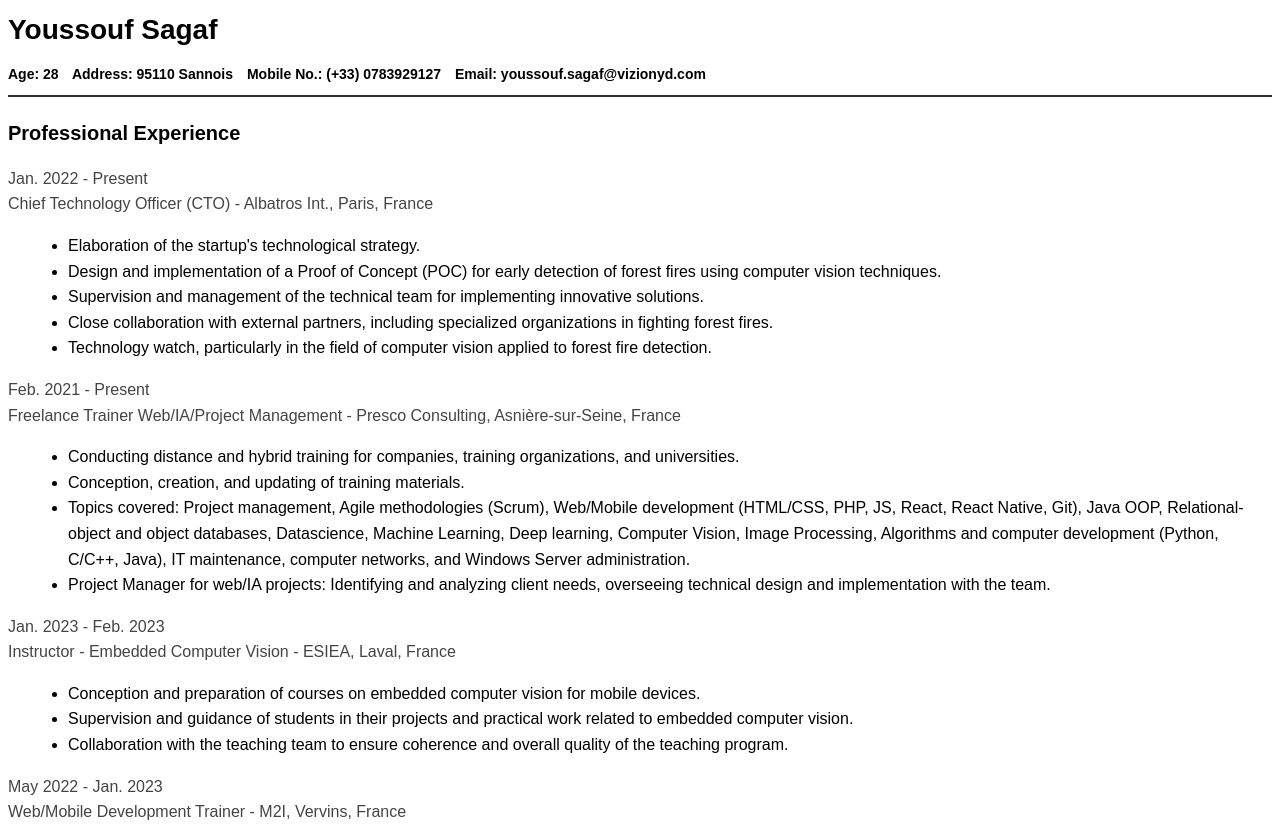
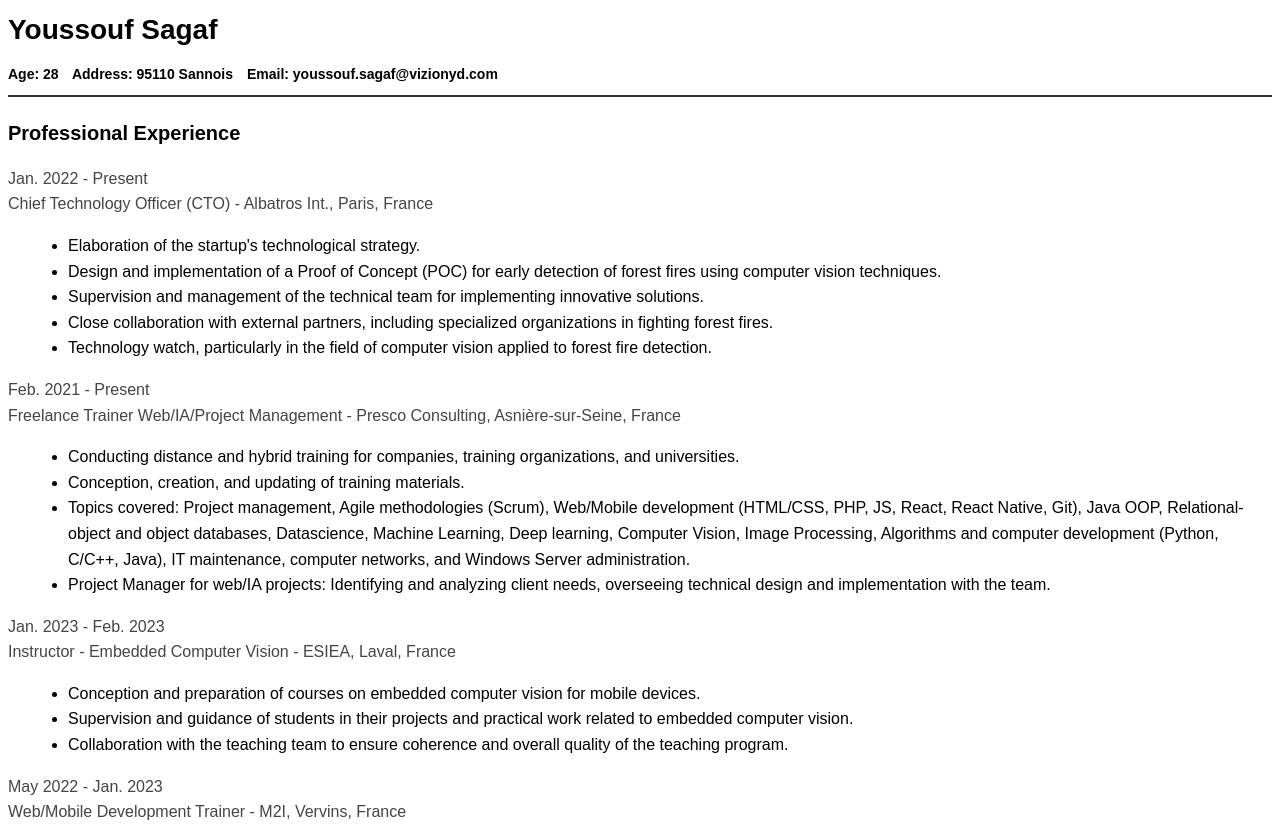
Before and after one commit to LesInsidersIA/cv, a plain HTML site: page index.html in a window 1280 px wide. Shown: the top 828 px of the page. Drawn offline with Linux system fonts and the light colour scheme.

Commit message:
Update index.html

```diff
--- a/index.html
+++ b/index.html
@@ -3,7 +3,7 @@
 <head>
     <meta charset="UTF-8">
     <meta name="viewport" content="width=device-width, initial-scale=1.0">
-    <title>Youssouf Sagaf - CV</title>
+    <title>Sagaf YOUSSOUF - CV</title>
     <style>
         /* Add your custom CSS styles here */
         body {
@@ -82,7 +82,6 @@
         <div class="contact-info">
             <span>Age: 28</span>
             <span>Address: 95110 Sannois</span>
-            <span>Mobile No.: (+33) 0783929127</span>
             <span>Email: youssouf.sagaf@vizionyd.com</span>
         </div>
     </div>
```
